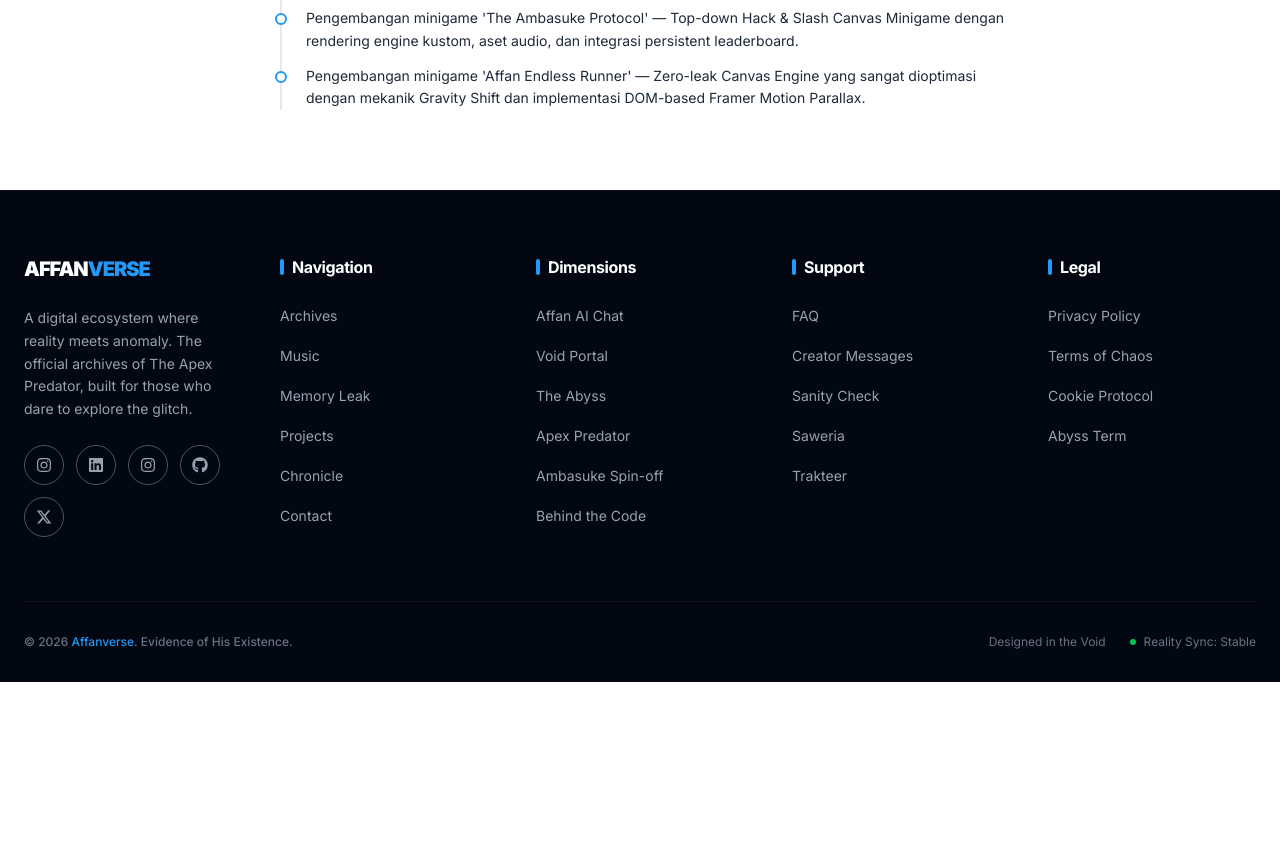
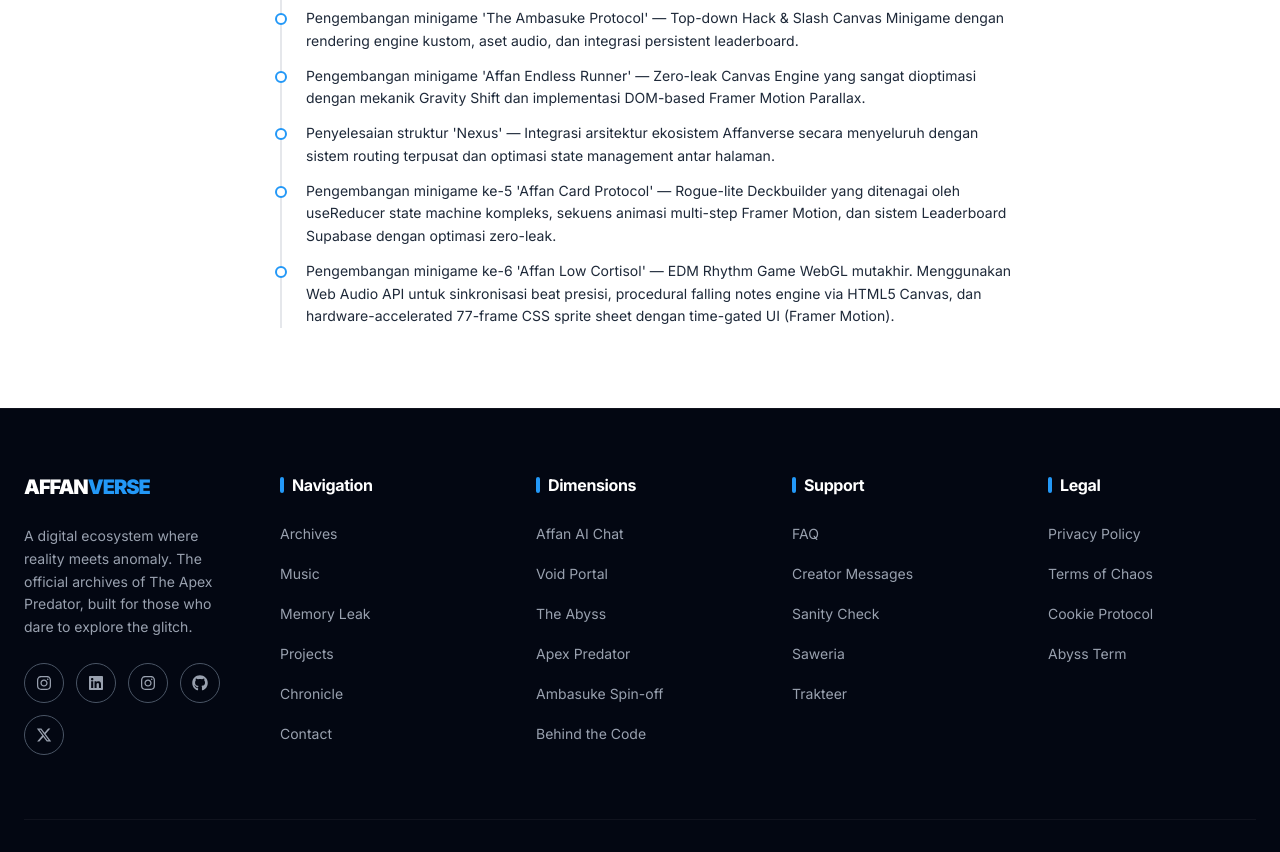
Before and after one commit to MufidJK/affanverse, a Next.js app: page /behind-the-scenes in a window 1280 px wide. Shown: the part 2460-3312 px from the top of the page. Before the commit the page ends 3142 px from the top, so only its background shows below. Built offline with nearby package versions, Linux system fonts and the light colour scheme.

Commit message:
feat: create behind-the-scenes page documenting project development timeline and origins

```diff
--- a/app/behind-the-scenes/page.tsx
+++ b/app/behind-the-scenes/page.tsx
@@ -43,7 +43,10 @@ const TIMELINE = [
       "Sinkronisasi knowledge base AI Persona (agent.py) dengan seluruh fitur dan rute baru.",
       "Integrasi komponen System Briefing Video (YouTube) pada struktur halaman utama dengan dukungan sinkronisasi agent backend.",
       "Pengembangan minigame 'The Ambasuke Protocol' — Top-down Hack & Slash Canvas Minigame dengan rendering engine kustom, aset audio, dan integrasi persistent leaderboard.",
-      "Pengembangan minigame 'Affan Endless Runner' — Zero-leak Canvas Engine yang sangat dioptimasi dengan mekanik Gravity Shift dan implementasi DOM-based Framer Motion Parallax."
+      "Pengembangan minigame 'Affan Endless Runner' — Zero-leak Canvas Engine yang sangat dioptimasi dengan mekanik Gravity Shift dan implementasi DOM-based Framer Motion Parallax.",
+      "Penyelesaian struktur 'Nexus' — Integrasi arsitektur ekosistem Affanverse secara menyeluruh dengan sistem routing terpusat dan optimasi state management antar halaman.",
+      "Pengembangan minigame ke-5 'Affan Card Protocol' — Rogue-lite Deckbuilder yang ditenagai oleh useReducer state machine kompleks, sekuens animasi multi-step Framer Motion, dan sistem Leaderboard Supabase dengan optimasi zero-leak.",
+      "Pengembangan minigame ke-6 'Affan Low Cortisol' — EDM Rhythm Game WebGL mutakhir. Menggunakan Web Audio API untuk sinkronisasi beat presisi, procedural falling notes engine via HTML5 Canvas, dan hardware-accelerated 77-frame CSS sprite sheet dengan time-gated UI (Framer Motion)."
     ],
   },
 ];
```
